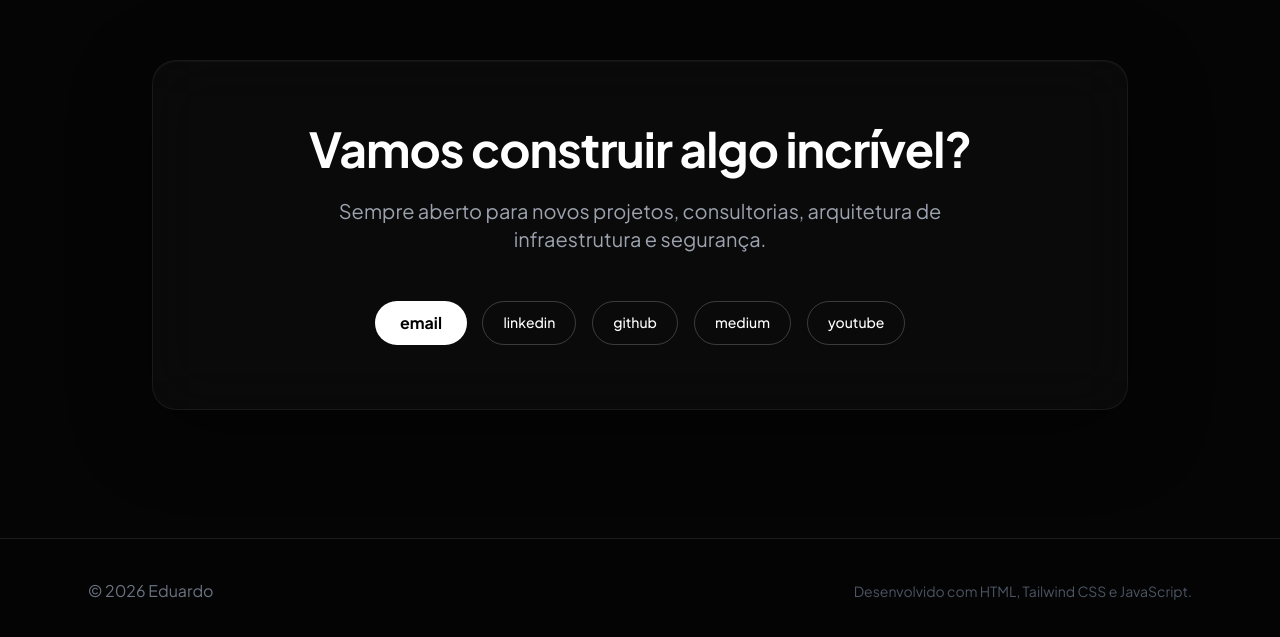
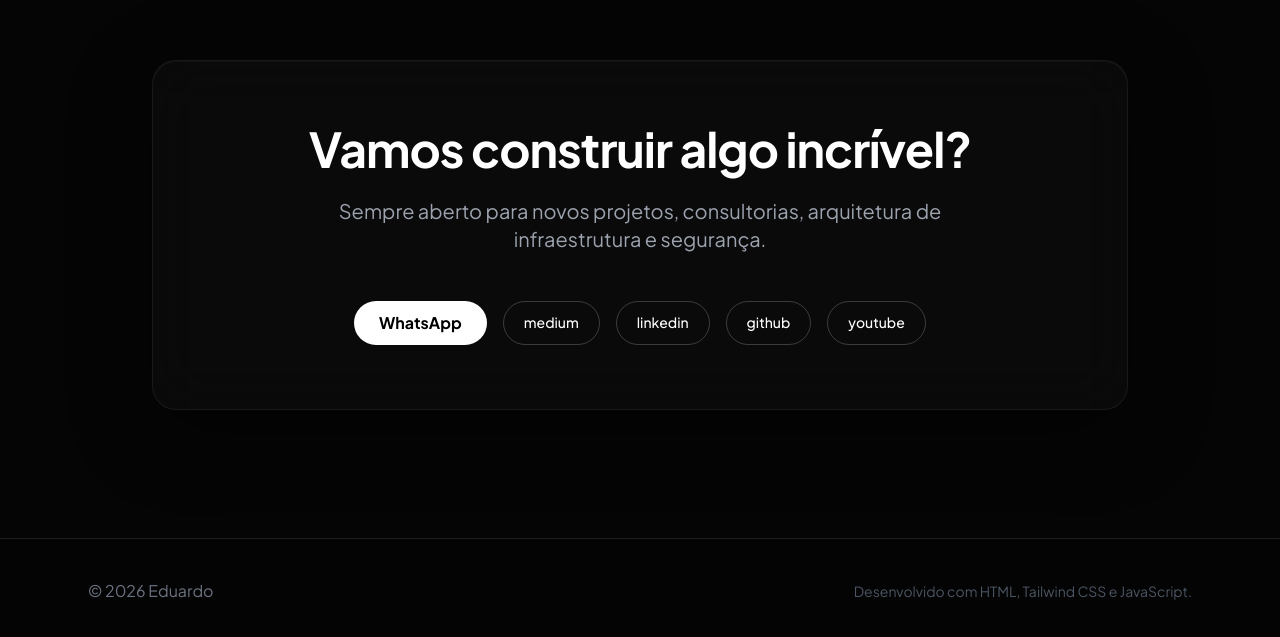
Before and after one commit to odraude2104/portfolio, a plain HTML site: page index.html in a window 1280 px wide. Shown: the part 4151-4788 px from the top of the page. Drawn offline with nearby package versions, Linux system fonts and the light colour scheme.

Commit message:
Refactor index.html with improved structure and scripts
The HTML structure has been updated to include a unified footer, reorganized scripts, and improved content loading from JSON. Additionally, the navbar behavior on scroll has been enhanced.

```diff
--- a/index.html
+++ b/index.html
@@ -218,10 +218,10 @@
         // Informações de Contato
         const contato = document.getElementById('contato-info');
         contato.innerHTML = `
-          <a href="mailto:${dados.contato.email}" class="btn-white">email</a>
+          <a href="${dados.contato.whatsapp}" class="btn-white">WhatsApp</a>
+          <a href="mailto:${dados.contato.email}" class="rounded-full px-5 py-2.5 border border-white/20 text-white text-sm font-medium transition hover:bg-white/10">medium</a>
           <a href="${dados.contato.linkedin}" target="_blank" class="rounded-full px-5 py-2.5 border border-white/20 text-white text-sm font-medium transition hover:bg-white/10">linkedin</a>
           <a href="${dados.contato.github}" target="_blank" class="rounded-full px-5 py-2.5 border border-white/20 text-white text-sm font-medium transition hover:bg-white/10">github</a>
-          <a href="${dados.contato.medium}" target="_blank" class="rounded-full px-5 py-2.5 border border-white/20 text-white text-sm font-medium transition hover:bg-white/10">medium</a>
           <a href="${dados.contato.youtube}" target="_blank" class="rounded-full px-5 py-2.5 border border-white/20 text-white text-sm font-medium transition hover:bg-white/10">youtube</a>
         `;
       })
```
